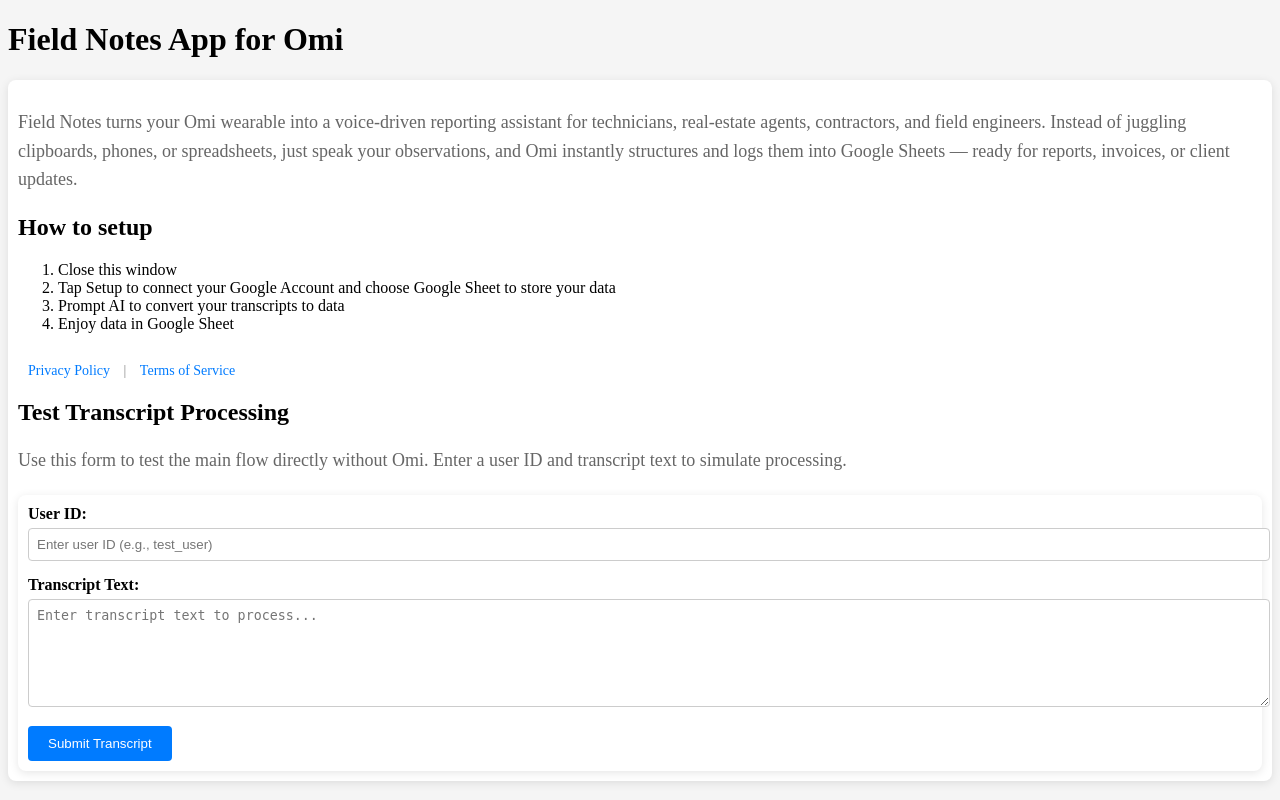
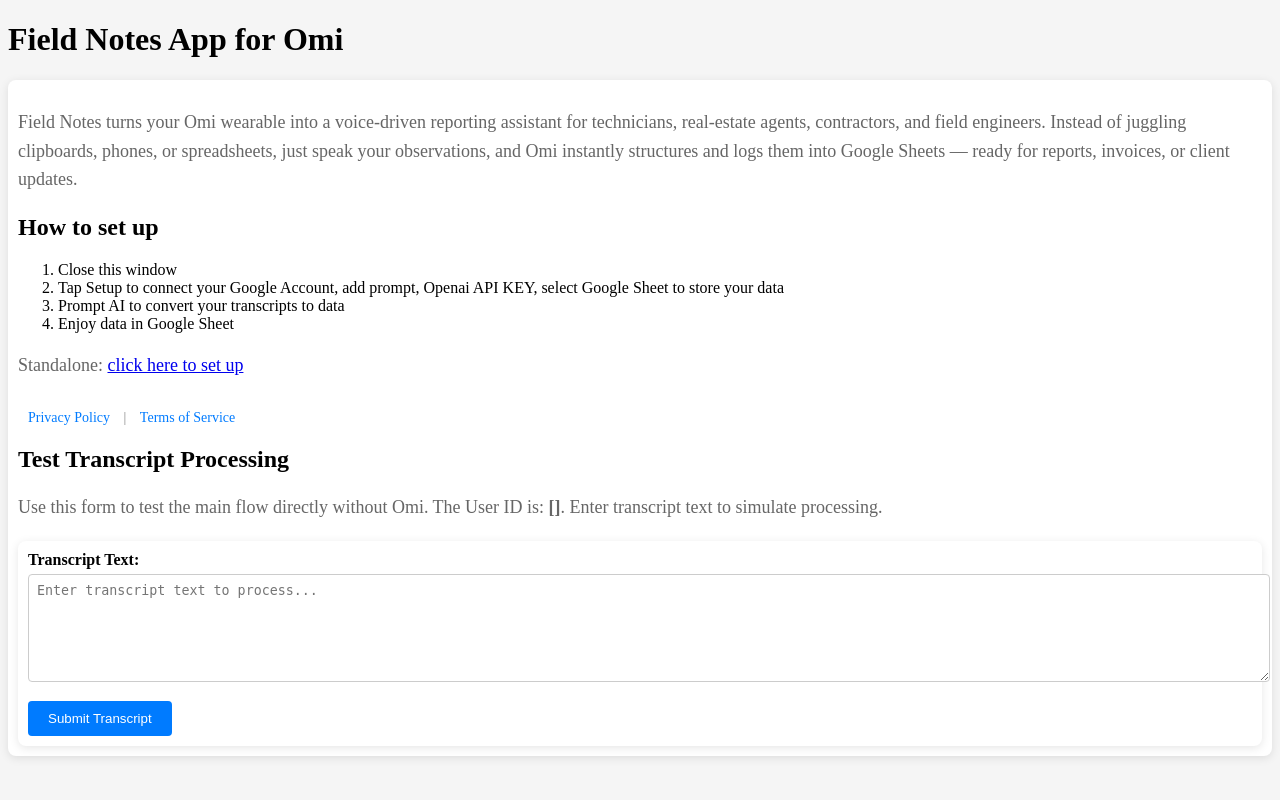
Before and after one commit to Romamo/omi-notes, a FastAPI app: template templates/index.html in a window 1280 px wide. Run offline with FastAPI, Linux system fonts and the light colour scheme; the template is opened without the code that fills it: most values are stand-ins (such as "Sample title", 1, 10 or a date in 2020); some libraries are stand-ins or nearby versions.

Commit message:
Added standalone version

```diff
--- a/main.py
+++ b/main.py
@@ -1,6 +1,7 @@
 import asyncio
 import traceback
 from datetime import datetime
+import uuid
 
 from dotenv import load_dotenv
 from google.oauth2.credentials import Credentials
@@ -625,9 +626,15 @@ async def list_user_sheets_api(uid: str):
 
 
 @app.get("/")
-async def homepage():
+async def homepage(uid: str = None):
     """Serve homepage with welcome message"""
-    return templates.TemplateResponse("index.html", {"request": {}})
+    if not uid:
+        # Generate a new UUID if no uid provided
+        uid = str(uuid.uuid4())
+        # Redirect to the same page with the generated uid
+        return RedirectResponse(url=f"/?uid={uid}")
+
+    return templates.TemplateResponse("index.html", {"request": {}, "uid": uid})
 
 # API Endpoints
 
--- a/templates/index.html
+++ b/templates/index.html
@@ -39,27 +39,23 @@
     <div class="container">
         <p>Field Notes turns your Omi wearable into a voice-driven reporting assistant for technicians, real-estate agents, contractors, and field engineers.
 Instead of juggling clipboards, phones, or spreadsheets, just speak your observations, and Omi instantly structures and logs them into Google Sheets — ready for reports, invoices, or client updates.</p>
-        <h2>How to setup</h2>
+        <h2>How to set up</h2>
         <ol>
             <li>Close this window</li>
-            <li>Tap Setup to connect your Google Account and choose Google Sheet to store your data</li>
+            <li>Tap Setup to connect your Google Account, add prompt, Openai API KEY, select Google Sheet to store your data</li>
             <li>Prompt AI to convert your transcripts to data</li>
             <li>Enjoy data in Google Sheet</li>
         </ol>
+        <p>Standalone: <a href="/oauth/start?uid={{ uid }}">click here to set up</a></p>
         <div class="links">
             <a href="/privacy">Privacy Policy</a> |
             <a href="/terms">Terms of Service</a>
         </div>
 
         <h2>Test Transcript Processing</h2>
-        <p>Use this form to test the main flow directly without Omi. Enter a user ID and transcript text to simulate processing.</p>
+        <p>Use this form to test the main flow directly without Omi. The User ID is: <strong>{{ uid }}</strong>. Enter transcript text to simulate processing.</p>
 
         <form id="testForm" class="container" style="margin-top: 20px;">
-            <div style="margin-bottom: 15px;">
-                <label for="uid" style="display: block; margin-bottom: 5px; font-weight: bold;">User ID:</label>
-                <input type="text" id="uid" name="uid" required style="width: 100%; padding: 8px; border: 1px solid #ccc; border-radius: 4px;" placeholder="Enter user ID (e.g., test_user)">
-            </div>
-
             <div style="margin-bottom: 15px;">
                 <label for="transcript" style="display: block; margin-bottom: 5px; font-weight: bold;">Transcript Text:</label>
                 <textarea id="transcript" name="transcript" rows="6" required style="width: 100%; padding: 8px; border: 1px solid #ccc; border-radius: 4px; resize: vertical;" placeholder="Enter transcript text to process..."></textarea>
@@ -75,7 +71,7 @@ Instead of juggling clipboards, phones, or spreadsheets, just speak your observa
         document.getElementById('testForm').addEventListener('submit', async function(e) {
             e.preventDefault();
 
-            const uid = document.getElementById('uid').value;
+            const uid = '{{ uid }}';
             const transcript = document.getElementById('transcript').value;
             const resultDiv = document.getElementById('result');
 
```
